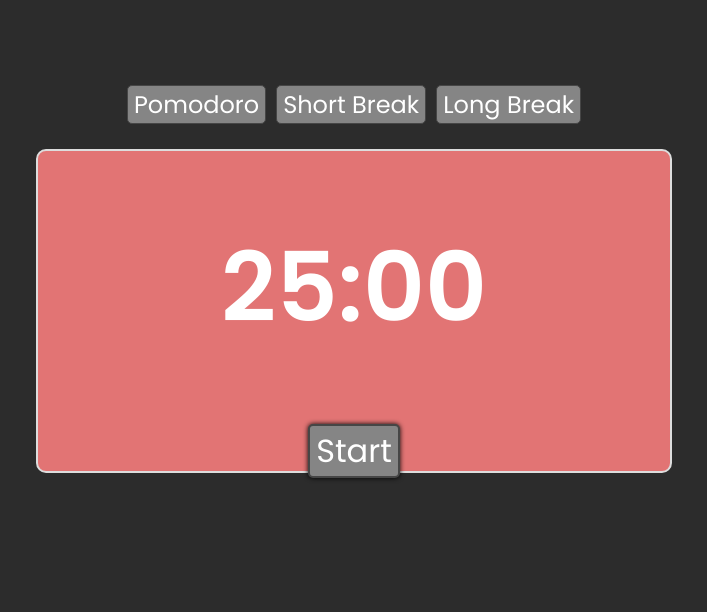
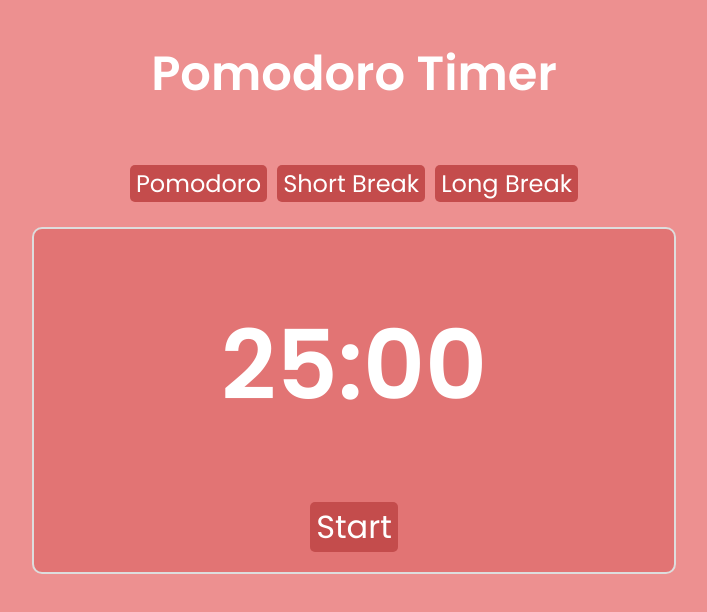
Before and after one commit to sumeetmohite/pomodoro-app, a React (Create React App) app: page / in a window 1280 px wide. Shown: the top 612 px of the page, without its empty margins (286-993 px from the left). Built offline with nearby package versions, Linux system fonts and the light colour scheme.

Commit message:
tried dynamically changing card and bg colors

```diff
--- a/src/App.js
+++ b/src/App.js
@@ -1,4 +1,4 @@
-import React from 'react';
+import React,{useState} from 'react';
 import './App.scss';
 import {Link,BrowserRouter as Router, Route, Switch} from 'react-router-dom';
 import Pomodoro from './components/Pomodoro';
@@ -6,26 +6,34 @@
 import LongBreak from './components/LongBreak';
 
 const App = () => {
+  const[bgColor,setBgColor] = useState('#ed9090');
+  const[btnColor,setBtnColor] = useState('#c44c4c');
+
+  const btnStyle = {
+    backgroundColor:`${btnColor}`,
+    border:'none'
+  }
   return (
     <Router>
-    <div className="App">
+    <div className="App" style={{backgroundColor:`${bgColor}`}}>
+      <div className='header'><h2>Pomodoro Timer</h2></div>
       <div className="widget-container">
-      <button className='link-btn'><Link to='/'>Pomodoro</Link></button>
-      <button className='link-btn'><Link to='/shortBreak'>Short Break</Link></button>
-      <button className='link-btn'><Link to='/longBreak'>Long Break</Link></button>
+        <button className='link-btn' onClick={()=>{setBgColor('#ed9393');setBtnColor('#c44c4c')}} style={btnStyle}><Link to='/'>Pomodoro</Link></button>
+        <button className='link-btn' onClick={()=>{setBgColor('#69b4ea');setBtnColor('#168ce0')}} style={btnStyle}><Link to='/shortBreak'>Short Break</Link></button>
+        <button className='link-btn' onClick={()=>{setBgColor('#8688ba');setBtnColor('#515491')}} style={btnStyle}><Link to='/longBreak'>Long Break</Link></button>
 
       <Switch>
         <Route exact path='/'>
-          <Pomodoro/>
+          <Pomodoro btnColor={btnColor}/>
         </Route>
 
         <Route path='/shortBreak'>
 
-          <ShortBreak/>
+          <ShortBreak btnColor={btnColor}/>
         </Route>
 
         <Route path='/longBreak'>
-          <LongBreak/>
+          <LongBreak btnColor={btnColor}/>
         </Route>
       </Switch>
       </div>
--- a/src/App.scss
+++ b/src/App.scss
@@ -1,10 +1,16 @@
 @import url('https://fonts.googleapis.com/css2?family=Poppins:wght@400;600&display=swap');
 body{
     font-family: 'Poppins', sans-serif;
-    background-color: #2c2c2c;
 }
+
 .App{
-    text-align: center;
+    text-align:center;
+    margin-top:0;
+    height:100vh;
+    margin-top:-40px;
+    margin-left:-8px;
+    margin-right:-8px;
+    margin-bottom:-10px;
 }
 .pomodoro{
     display:flex;
@@ -15,11 +21,14 @@
     border-radius:10px;
     border:2px solid #DDDDDD;
     width:50%;
-    height:40vh;
 }
 h1{
     margin-top:4rem;
     font-size: 6rem;
+}
+h2{
+    font-size: 3rem;
+    color:#fff;
 }
 @media (max-width: 650px){
     .pomodoro{
@@ -33,18 +42,12 @@
     color:white;
     width:fit-content;
     margin-bottom: 20px;
-    border:2px solid #464646;
-    box-shadow: 0 0 5px black;
     border-radius:5px;
     font-size:2rem;
-}
-
-.btn:hover{
-    background-color:#686868;
-    border:2px solid #464646;
-}
-.widget-container{
-    margin-top:10vh;
+    border:none;
+    &:hover{
+            color:rgb(211, 211, 211);
+        }
 }
 
 .link-btn{
@@ -57,9 +60,19 @@
         text-decoration: none;
         font-family: 'Poppins', sans-serif;
         color:#fff;
+        &:hover{
+            color:rgb(211, 211, 211);
+        }
     }
     &:hover{
-    background-color:#686868;
-    border:1px solid #464646;
+        border-radius:5px;
     }
 }
+.header{
+    border:none;
+    height:20%;
+    h2{
+        padding-top:50px;
+        line-height: 1;
+    }
+}
--- a/src/components/LongBreak.js
+++ b/src/components/LongBreak.js
@@ -1,6 +1,6 @@
 import React,{useState, useEffect, useRef} from 'react';
 
-const LongBreak = () => {
+const LongBreak = ({btnColor}) => {
   const[status, setStatus] = useState(false);
   const[time, setTime]= useState('15:00');
   const[millis, setMillis]= useState(900000);
@@ -44,9 +44,9 @@
     timerHandler();
   },[status]);
     return (
-        <div className="pomodoro" style={{backgroundColor:'#8aabf2'}}>
+        <div className="pomodoro" style={{backgroundColor:'#6c6ea8'}}>
             <h1>{time}</h1>
-            <button className="btn" onClick={()=>toggleStatus()}>{status ? 'Stop' : 'Start'}</button>
+            <button className="btn" style={{background:`${btnColor}`}} onClick={()=>toggleStatus()}>{status ? 'Stop' : 'Start'}</button>
       </div>
     )
 }
--- a/src/components/Pomodoro.js
+++ b/src/components/Pomodoro.js
@@ -1,10 +1,9 @@
 import React,{useState, useEffect, useRef} from 'react';
 
-const Pomodoro = () => {
+const Pomodoro = ({btnColor}) => {
   const[status, setStatus] = useState(false);
   const[time, setTime]= useState('25:00');
   const[millis, setMillis]= useState(1500000);
-  const[cardBg, setCardBg]= useState('#e27474');
 
   const audio = new Audio('sounds/alarm_tone.mp3');
 
@@ -47,9 +46,9 @@
     return (
         <div className="pomodoro" style={{backgroundColor:'#e27474'}}>
             <h1>{time}</h1>
-            <button className="btn" onClick={()=>toggleStatus()}>{status ? 'Stop' : 'Start'}</button>
+            <button className="btn" style={{background:`${btnColor}`}} onClick={()=>toggleStatus()}>{status ? 'Stop' : 'Start'}</button>
       </div>
     )
 }
 
-export default Pomodoro
+export default Pomodoro;
--- a/src/components/ShortBreak.js
+++ b/src/components/ShortBreak.js
@@ -1,6 +1,6 @@
 import React,{useState, useEffect, useRef} from 'react';
 
-const ShortBreak = () => {
+const ShortBreak = ({btnColor}) => {
     const[status, setStatus] = useState(false);
   const[time, setTime]= useState('5:00');
   const[millis, setMillis]= useState(300000);
@@ -44,12 +44,12 @@
     timerHandler();
   },[status]);
     return (
-        <div className="pomodoro" style={{backgroundColor:'#74d361'}}>
+        <div className="pomodoro" style={{backgroundColor:'#30a1f2'}}>
             <h1>{time}</h1>
-            <button className="btn" onClick={()=>toggleStatus()}>{status ? 'Stop' : 'Start'}</button>
+            <button className="btn" style={{background:`${btnColor}`}} onClick={()=>toggleStatus()}>{status ? 'Stop' : 'Start'}</button>
       </div>
     )
 
 }
 
-export default ShortBreak
+export default ShortBreak;
--- a/src/index.js
+++ b/src/index.js
@@ -2,4 +2,9 @@
 import ReactDOM from 'react-dom';
 import App from './App';
 
-ReactDOM.render(<App/>, document.getElementById('root'));
+ReactDOM.render(
+  <React.StrictMode>
+    <App />
+  </React.StrictMode>,
+  document.getElementById('root')
+);
```
